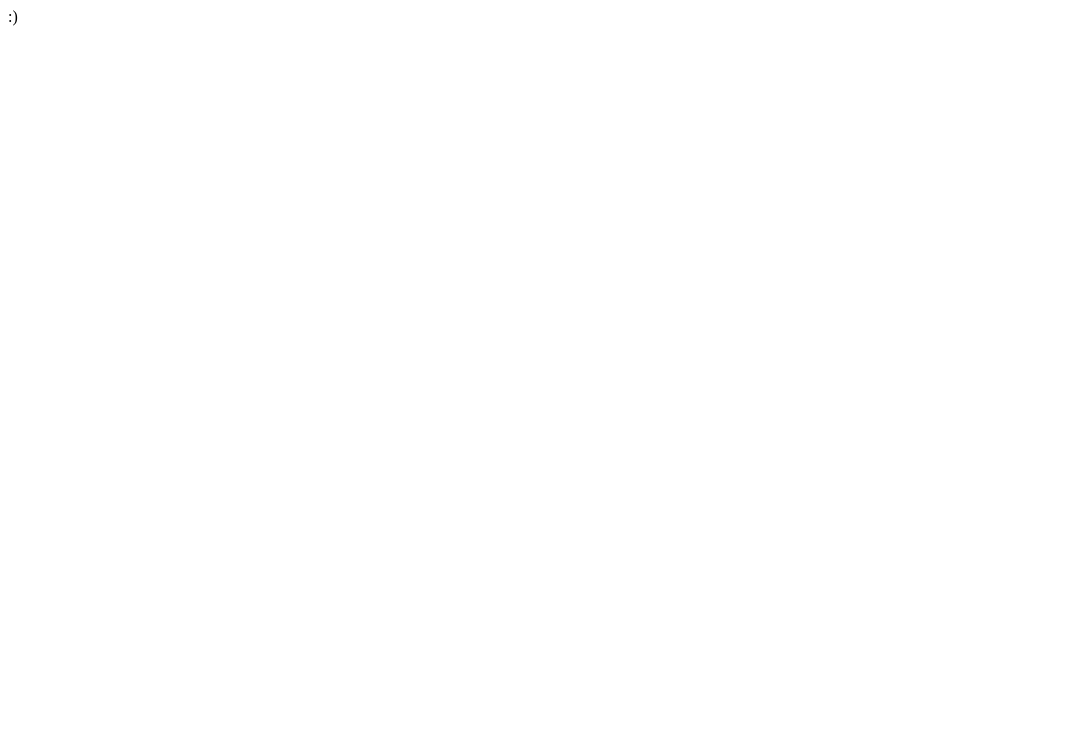
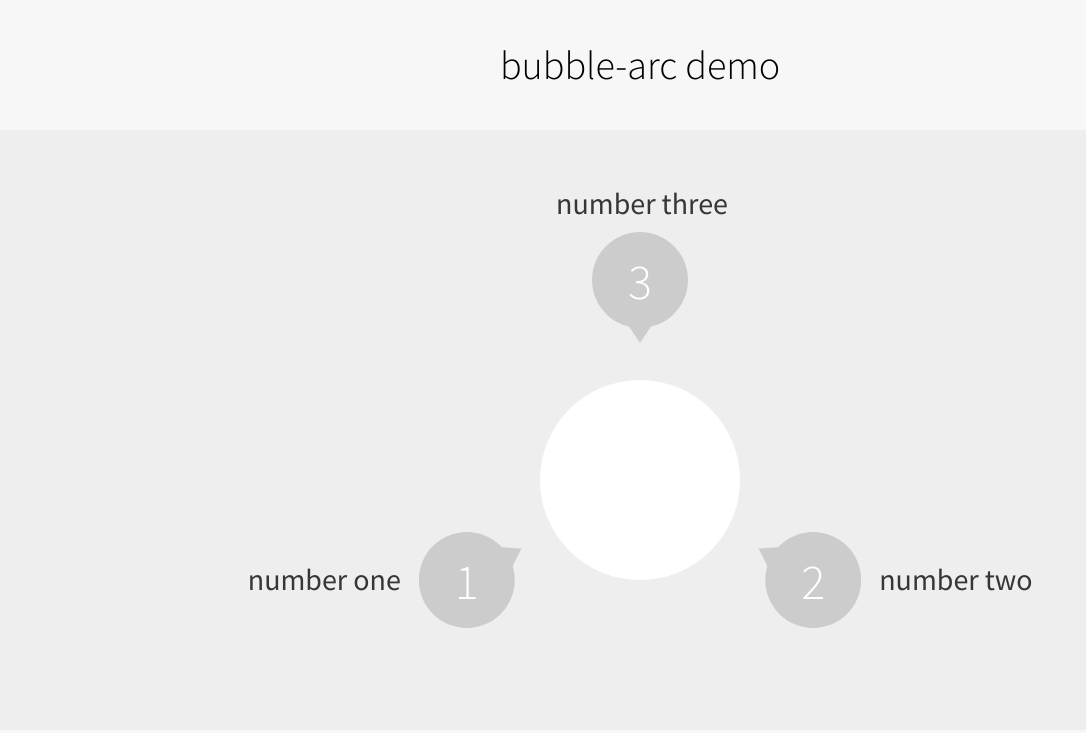
Before and after one commit to Loilo/bubble-arc, a plain HTML site: page index.html in a window 1280 px wide. Shown: the whole page, without its empty margins (0-1086 px from the left). Drawn offline with nearby package versions, Linux system fonts and the light colour scheme.

Commit message:
continued example

```diff
--- a/index.html
+++ b/index.html
@@ -2,8 +2,73 @@
 <html>
 <head>
 	<title>Oh hai.</title>
+	<link href='http://fonts.googleapis.com/css?family=Source+Sans+Pro:300,400' rel='stylesheet' type='text/css'>
+	<script type="text/javascript" src="http://code.jquery.com/jquery-2.1.4.min.js"></script>
+	<script type="text/javascript" src="bubble-arc.min.js"></script>
+	<link rel="stylesheet" type="text/css" href="bubble-arc.min.css">
+	<style type="text/css">
+	html, body {
+		margin: 0;
+		padding: 0;
+	}
+	html {
+		height: 100%;
+	}
+	body {
+		background-color: #F7F7F7;
+		min-height: 100%;
+		font-family: 'Source Sans Pro', Helvetica, sans-serif;
+		font-weight: 300;
+		text-align: center;
+	}
+	.center {
+		position: absolute;
+		margin-top: -50px;
+		background-color: #fff;
+	}
+	.container {
+		height: 600px;
+		background-color: #eee;
+		position: relative;
+	}
+	.circle .inner-label {
+		font-size: 0.5em;
+	}
+	h1 {
+		font-weight: 300;
+		font-size: 2.5em;
+		margin: 0;
+		padding: 1em 0;
+	}
+	</style>
+	<script>
+	var arc = null;
+	$(document).ready(function () {
+		arc = new BubbleArc({
+			degrees: 360,
+			fillLast: false,
+			radius: [200, 'px']
+		});
+
+		arc.dom().appendTo('.container');
+		var one = Circle
+			.create()
+			.innerLabel('1')
+			.outerLabel('number one');
+		var two = Circle
+			.create()
+			.innerLabel('2')
+			.outerLabel('number two');
+		var three = Circle
+			.create()
+			.innerLabel('3')
+			.outerLabel('number three');
+		arc.add([one, two, three]);
+	});
+	</script>
 </head>
 <body>
-:)
+	<h1>bubble-arc demo</h1>
+	<div class="container"></div>
 </body>
 </html>
```
Also changed, not shown: bubble-arc.min.css (added), bubble-arc.min.js (added).
